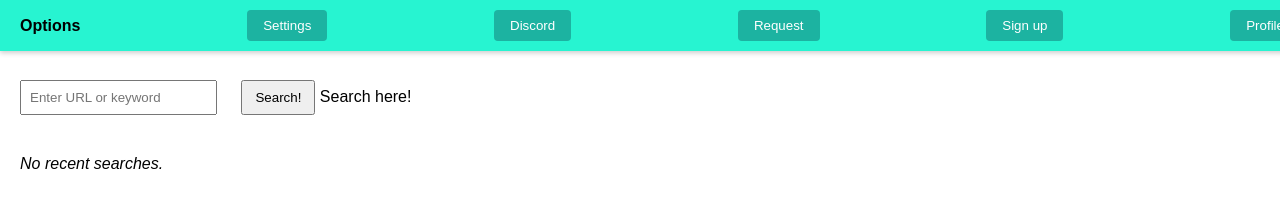
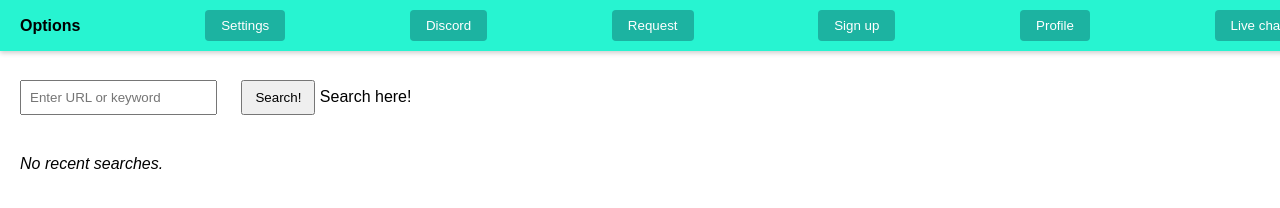
Before and after one commit to TotalyAaron/AaronSearchEngine, a plain HTML site: page index.html in a window 1280 px wide. Drawn offline with Linux system fonts and the light colour scheme.

Commit message:
Update index.html

```diff
--- a/index.html
+++ b/index.html
@@ -64,6 +64,7 @@
     <button class="top-button" onclick="moveToRequest()">Request</button>
     <button class="top-button" onclick="moveToSignUp()">Sign up</button>
     <button class="top-button" onclick="showProfile()">Profile</button>
+    <button class="top-button" onclick="windoe.location.href = 'https://totalyaaron.github.io/AaronSearchEngine/Livechat/';">Live chat</button>
   </div>
   <div id="dropdownMenu" class="dropdown" style="display: none;">
     <p onclick="showRealProfile()">🔹 Profile</p>
```
